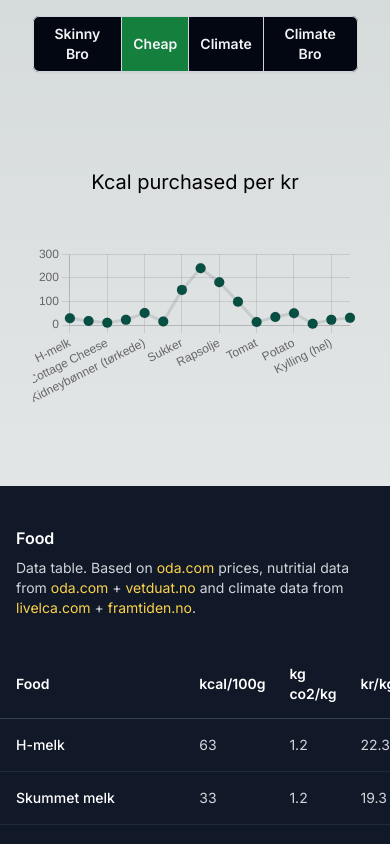
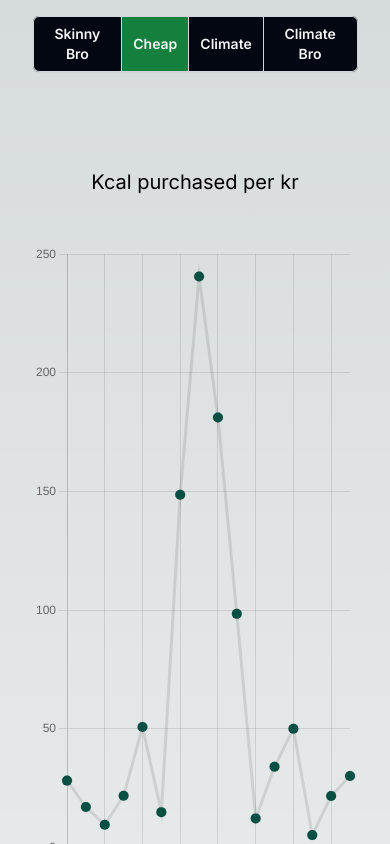
Before and after one commit to tomfa/foodbro, a Next.js app: page / in a window 390 px wide. Shown: the top 844 px of the page. Built offline with nearby package versions, Linux system fonts and the light colour scheme.

Commit message:
chart: make mobile chart tall

```diff
--- a/components/Chart.tsx
+++ b/components/Chart.tsx
@@ -91,8 +91,12 @@ export const Chart = () => {
     </span>
     </div>
       <h2 className="mb-2 text-xl lg:text-4xl mt-20">{header}</h2>
+      <div className={'relative w-full md:h-auto h-screen'}>
       <Line
         className={'mb-20 mt-10 lg:mb-40 lg:mt-20'}
+        options={{
+          maintainAspectRatio: false,
+        }}
         data={{
           labels,
           datasets: [
@@ -105,6 +109,7 @@ export const Chart = () => {
           ],
         }}
       />
+      </div>
     </div>
 
   )
```
